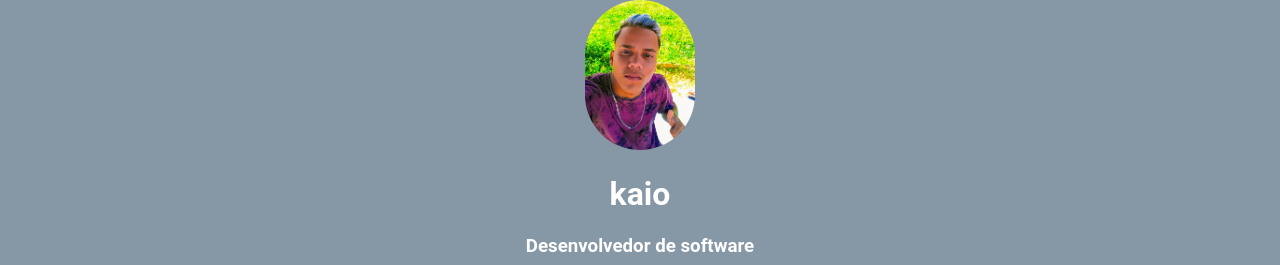
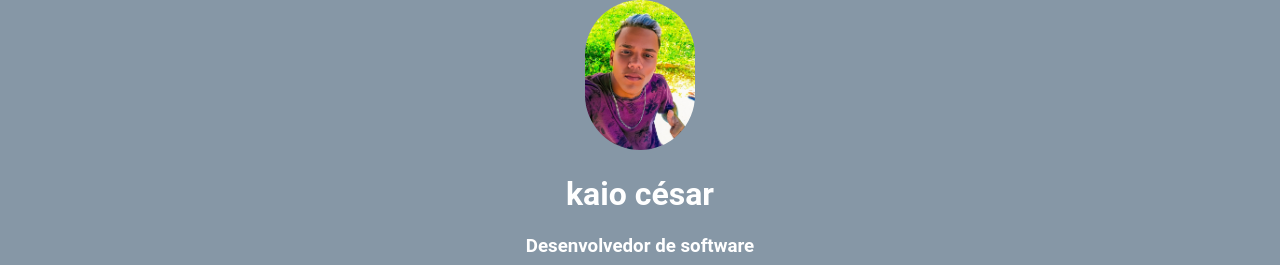
Before and after one commit to kaio000787/meu-site-pessoal, a plain HTML site: page index.html in a window 1280 px wide. Shown: the top 265 px of the page. Drawn offline with Linux system fonts and the light colour scheme; a web font is replaced by a local one.

Commit message:
adicionadas a página index.html

```diff
--- a/index.html
+++ b/index.html
@@ -22,7 +22,7 @@
     <body>
          <header>
             <img src="assets/kaio avatar.jpeg" alt="foto de rosto de kaio">
-              <h1>kaio </h1>
+              <h1>kaio césar</h1>
               <h3>Desenvolvedor de software</h3>
          </head>
 
```
